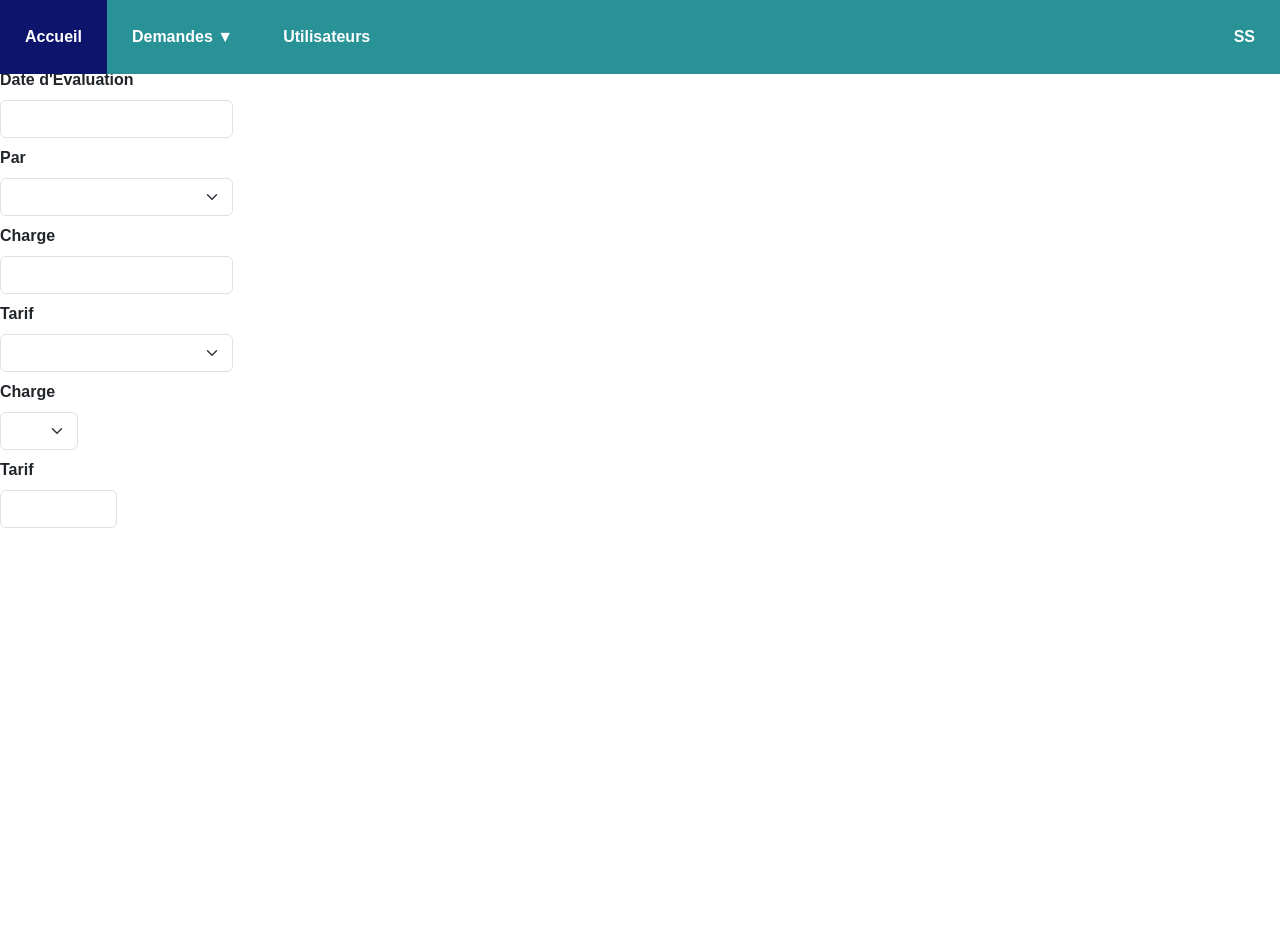
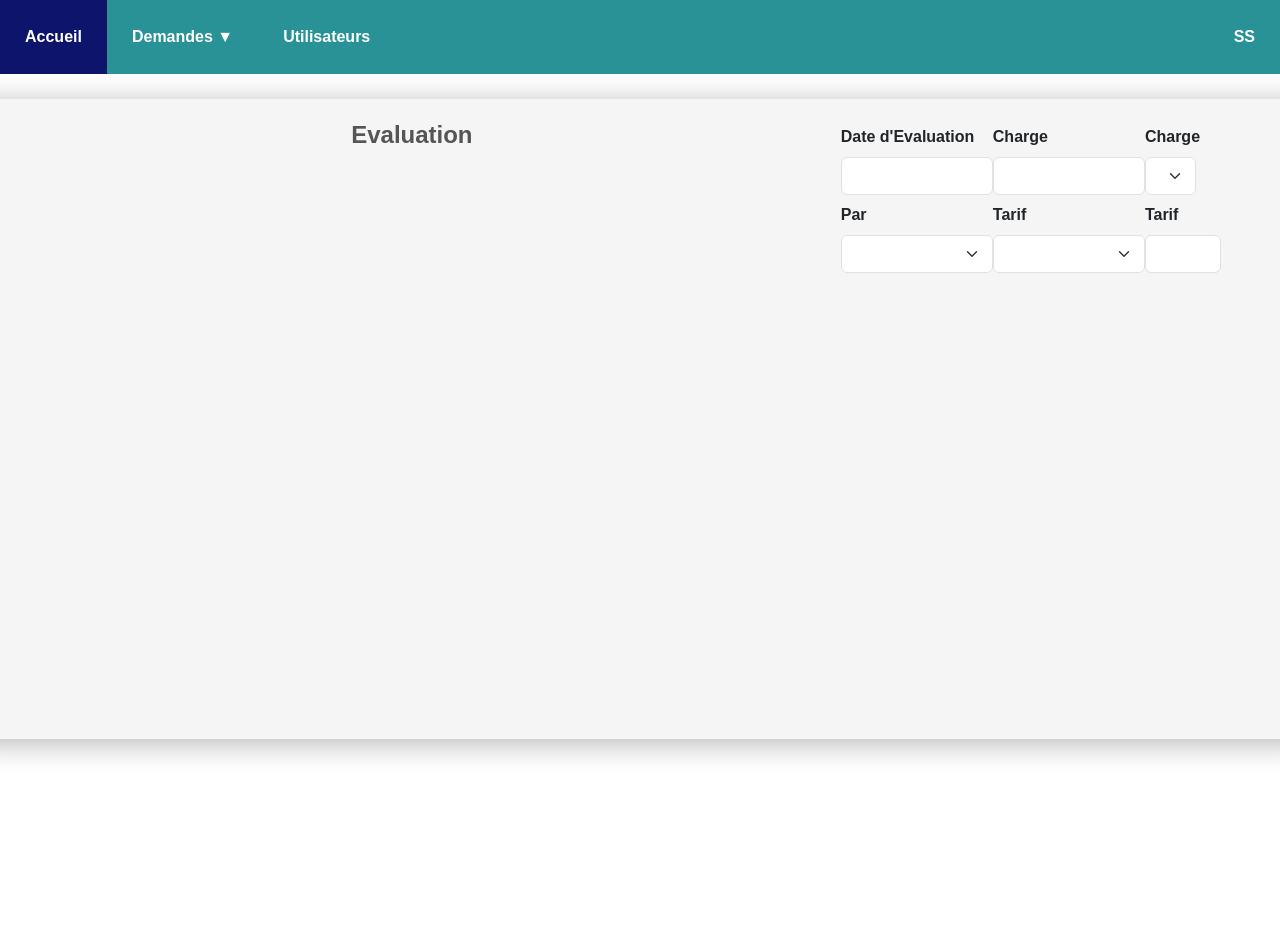
Before and after one commit to HumanM00n/TMAconnect, a PHP site: page /TMAconnect/test-code2.php in a window 1280 px wide. Before the commit the page ends 528 px from the top, so only its background shows below. Run offline with PHP 8.4, Linux system fonts and the light colour scheme; the visitor is signed in with stand-in values (Sample User, id 1); tables that the repository leaves empty hold one stand-in row (values such as "Sample post"); lists and menus that the app fills with data are empty.

Commit message:
Début du développement du style de la page evaluation.php

```diff
--- a/css/test-css.css
+++ b/css/test-css.css
@@ -1,38 +1,18 @@
-body {
+* {
     margin: 0;
     padding: 0;
     font-family: Arial, sans-serif;
+    box-sizing: border-box;
 }
 
 main {
     display: flex;
+    justify-content: center;
+    align-items: center;
     width: auto;
     height: auto;
-    box-sizing: border-box;
 }
 
-#container {
-    width: 1200px;
-    height: 670px;
-    display: flex;
-    margin-top: 100px;
-    padding: 7%;
-    border: 2px solid black;
-    border-radius: 8px;
-    background: rgb(219 219 219 / 28%);
-    box-shadow: 0 4px 30px rgba(0, 0, 0, 0.1);
-    backdrop-filter: blur(50px);
-}
-
-h3 {
-    display: flex;
-    justify-content: center;
-    align-items: flex-start;
-    flex-direction: row;
-    position: fixed;
-    top: 8%;
-    left: 43%;
-}
 
 .btnretour button {
     width: 5rem;
@@ -50,6 +30,56 @@ h3 {
     font-weight: bold;
     transition: background-color 0.3s ease;
 }
+
+/*------------------------------------
+|       FORMULAIRE EVALUATION        |
+-------------------------------------*/
+
+#modif {
+    display: flex;
+    height: 56.8rem;
+}
+
+
+.formmodif {
+    width: 1350px;
+    height: 91.8%;
+    display: flex;
+    justify-content: center;
+    position: relative;
+    margin-left: auto;
+    margin-right: auto;
+    margin-top: 75px;
+    margin-bottom: 0;
+    padding: 0px;
+    font-family: Arial, sans-serif;
+    font-size: 16px;
+}
+
+
+.formmodif fieldset {
+    width: 100%;
+    height: 640px;
+    display: flex;
+    justify-content: space-around;
+    padding: 18px;
+    margin-bottom: 30px;
+    border-radius: 15px;
+    background: rgb(219 219 219 / 28%);
+    box-shadow: 0 4px 30px rgba(0, 0, 0, 0.3);
+    backdrop-filter: blur(50px);
+}
+
+
+.formmodif legend {
+    justify-content: center;
+    display: flex;
+    font-weight: bold;
+    margin-bottom: 10px;
+    color: #555;
+}
+
+
 
 label {
     display: block;
```
